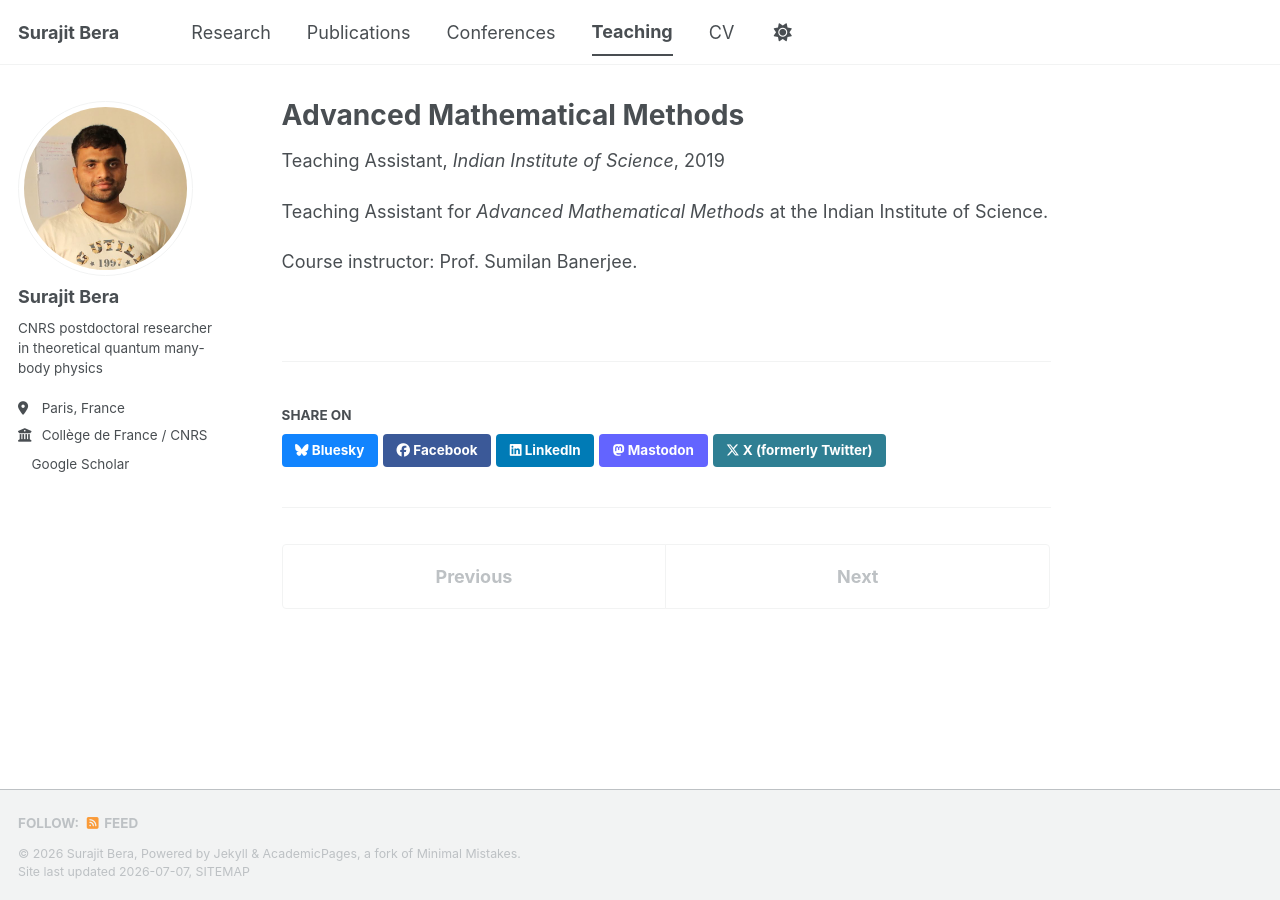
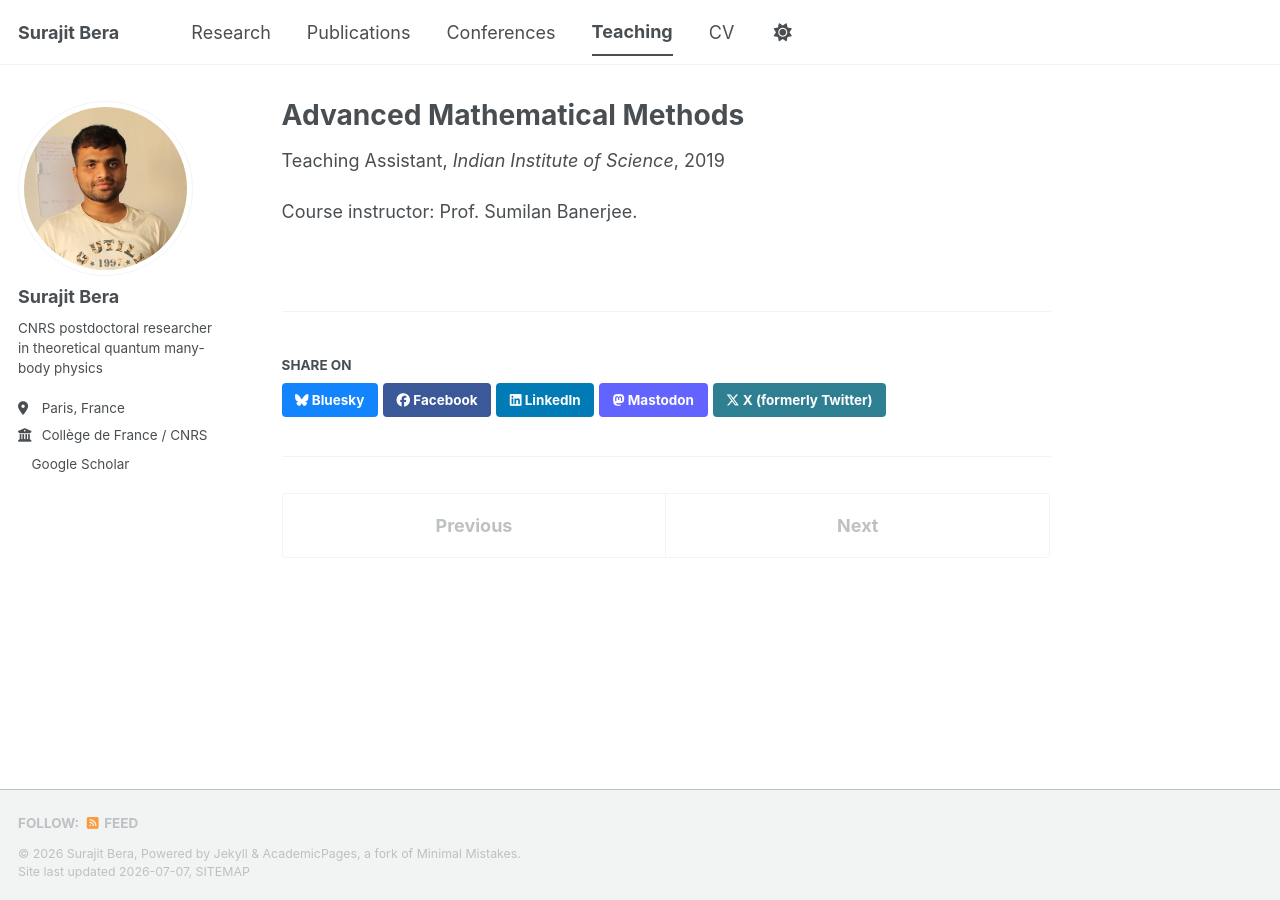
Before and after one commit to surajitbera-physics/surajitbera-physics.github.io, a Jekyll site: the page built from _teaching/2019-08-advanced-mathematical-methods.md, in a window 1280 px wide. Built offline with Jekyll 4.4.1, drawn with Linux system fonts in a browser that asks for light colours; a style sheet for code colours, icons or effects is not loaded.

Commit message:
Remove teaching assistant description
Removed the teaching assistant description from the document.

```diff
--- a/_teaching/2019-08-advanced-mathematical-methods.md
+++ b/_teaching/2019-08-advanced-mathematical-methods.md
@@ -8,6 +8,4 @@ date: 2019-08-01
 location: "Bengaluru, India"
 ---
 
-Teaching Assistant for *Advanced Mathematical Methods* at the Indian Institute of Science.
-
 Course instructor: Prof. Sumilan Banerjee.
```
